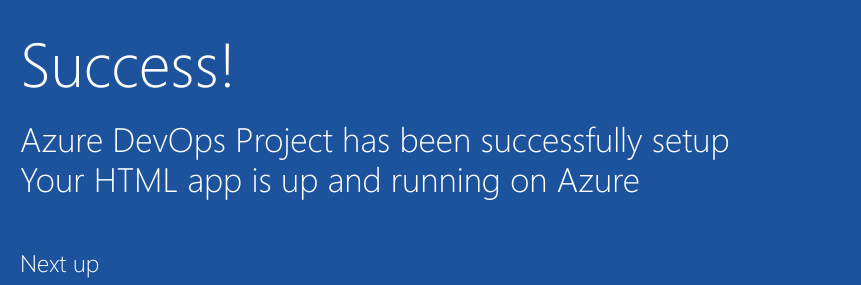
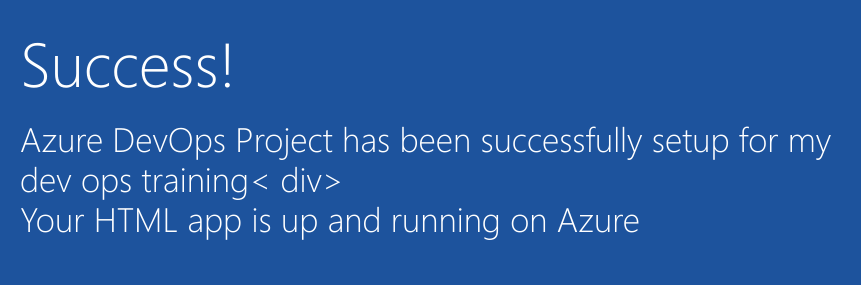
Before and after one commit to ManoEmersonWacher/devops-assignment1, a plain HTML site: page sample-project/index.html in a window 1280 px wide. Shown: the part 352-637 px from the top of the page, 205-1066 px from the left. Drawn offline with Linux system fonts and the light colour scheme.

Commit message:
Commit for Feature1

```diff
--- a/sample-project/index.html
+++ b/sample-project/index.html
@@ -19,7 +19,7 @@
         </div>
             <div class="content-body">
                 <div class="success-text">Success!</div>
-                <div class="description line-1"> Azure DevOps Project has been successfully setup</div>
+                <div class="description line-1"> Azure DevOps Project has been successfully setup for my dev ops training< div>
                 <div class="description line-2"> Your HTML app is up and running on Azure</div>
                 <div class="next-steps-container">
                     <div class="next-steps-header">Next up</div>
@@ -54,5 +54,5 @@
         </div>
     </div>
 </body>
-
+<!--This is my comment by Mano Emerson-->
 </html>
```
